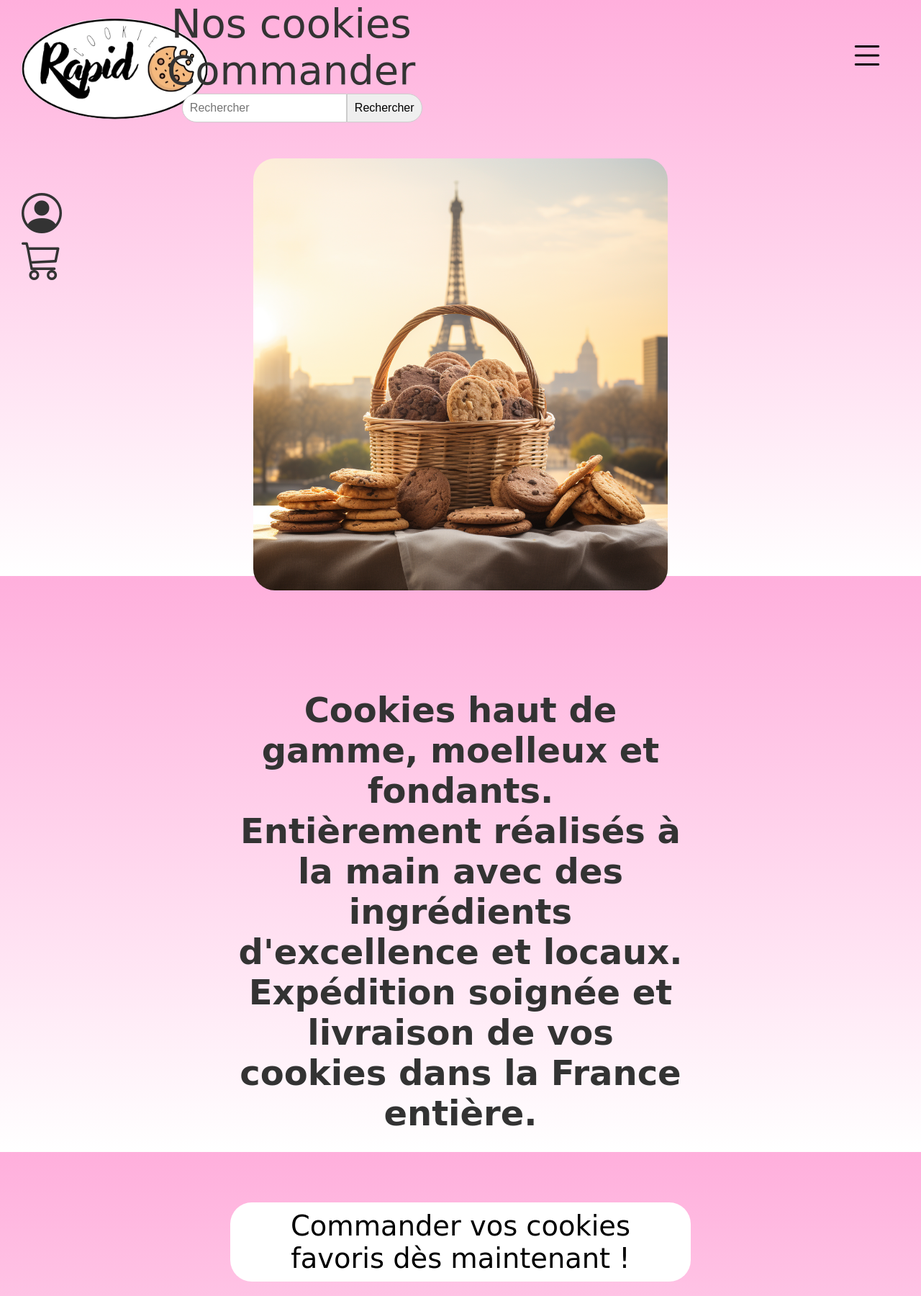
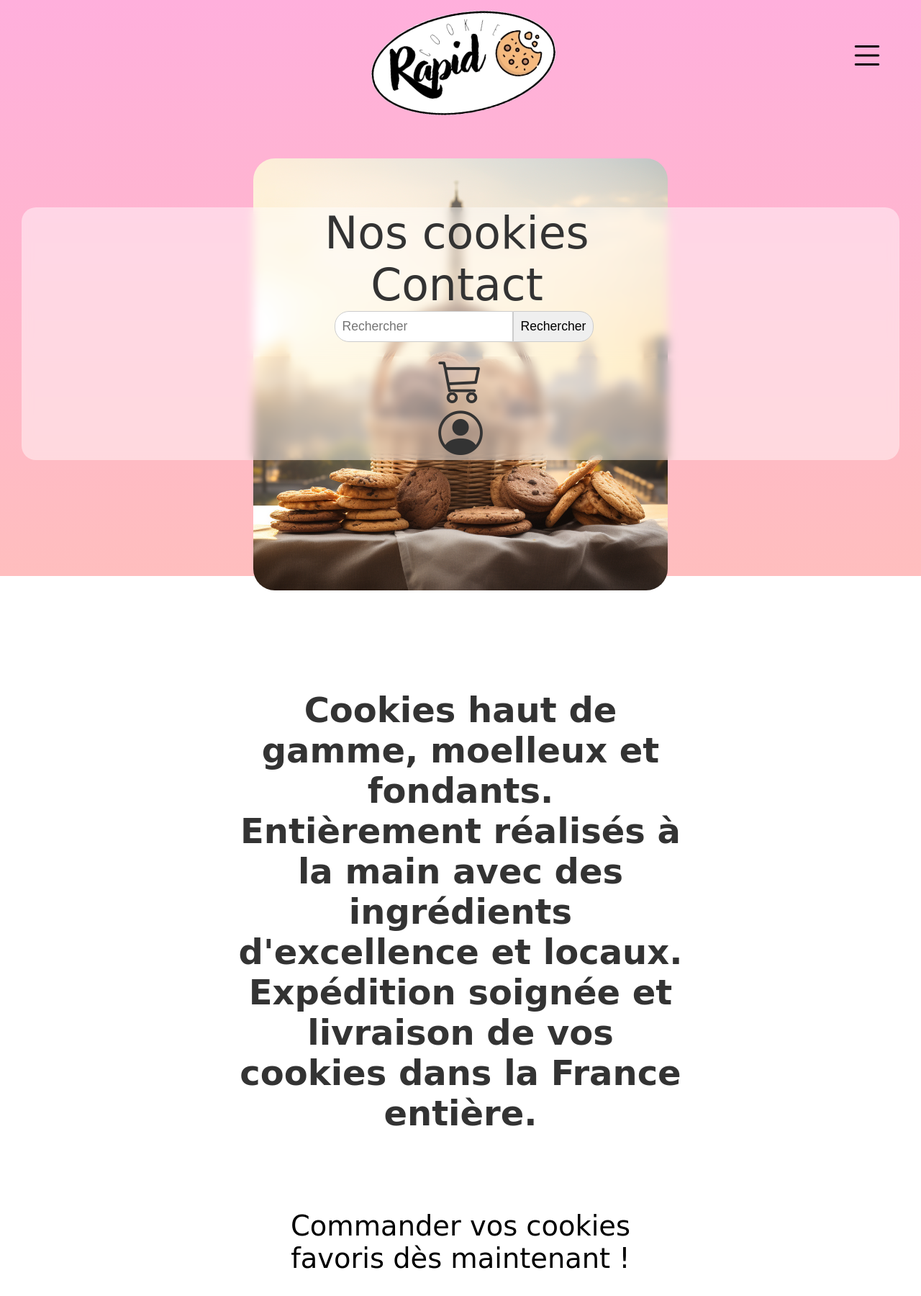
Before and after one commit to adelille982/rapidCookie_codegit, a PHP site: page / in a window 1280 px wide. Shown: the whole page at 72% size. Run offline with PHP 8.4, Linux system fonts and the light colour scheme; some web fonts are replaced.

Commit message:
edit navbar + index

```diff
--- a/header.php
+++ b/header.php
@@ -14,12 +14,11 @@
     <a href="index.php" class="navbar-brand">
       <img class="logo" src="./rapidCookieImages/Rapidcookielogotransparent.png" alt="RAPIDCOOKIE">
     </a>
-
-    <div class="nav-left">
+      <div class="nav-left" id="menu-left">
         <!-- Éléments à gauche -->
-      <ul>
+        <ul >
           <li id="cookie"><a href="nos_cookies.php">Nos cookies</a></li>
-        <li id = commander><a href="commander.php">Commander</a></li>
+          <li id=commander><a href="contact.php">Contact</a></li>
         </ul>
         <form class="search-form">
           <input type="text" placeholder="Rechercher">
@@ -27,10 +26,10 @@
         </form>
       </div>
 
-    <div class="nav-right">
+      <div class="nav-right" id="menu-right">
         <!-- Éléments à droite -->
-      <div class="user-menu">
-        <a><i class="bi bi-person-circle"></i></a>
+        <div class="user-menu" >
+        <a><i class="bi bi-person-circle icon-shift-right"></i></a>
           <div class="dropdown-menu">
             <a href="connexion.php"><strong>CONNEXION</strong></a>
             <a href="inscription.php"><strong>INSCRIPTION</strong></a>
@@ -42,6 +41,8 @@
       <i class="bi bi-list hamburger-icon" alt="menu-hamburger"></i>
   </nav>
   <script>
+    let isNavDisplayed = true;
+
     document.addEventListener('DOMContentLoaded', () => {
       const userMenu = document.querySelector('.user-menu');
       userMenu.addEventListener('click', (event) => {
@@ -56,8 +57,26 @@
           dropdown.style.display = 'none';
         }
       });
+
+      const hamburgerBtn = document.querySelector('.hamburger-icon');
+      hamburgerBtn.addEventListener('click', () => {
+        const navLeft = document.querySelector('.nav-left');
+        const navRight = document.querySelector('.nav-right');
+
+        if(isNavDisplayed) {
+          navLeft.classList.add('hidden');
+          navRight.classList.add('hidden');
+        } else {
+          navLeft.classList.remove('hidden');
+          navRight.classList.remove('hidden');
+        }
+
+        isNavDisplayed = !isNavDisplayed;
+
+      });
+
+
     });
   </script>
 </body>
-
 </html>
--- a/style.css
+++ b/style.css
@@ -10,6 +10,7 @@
 }
 
 .hamburger-icon {
+    z-index: 1000;
     display: none;
     position: absolute;
     top: 50px;
@@ -18,31 +19,101 @@
     cursor: pointer;
 }
 
-
-@media screen and (max-width: 1500px) {
+@media screen and (max-width: 1315px) {
     .hamburger-icon {
         display: block;
     }
-    .navbar > .nav-left {
-        top: 0;
-        left: 0;
-        position: absolute;
+
+    .logo {
+        margin-top: -170px;
+        margin-bottom: -15px;
+    }
+
+    .navbar {
+        display: flex;
         flex-direction: column;
+        align-items: center;
+        /* Centre horizontalement */
+        justify-content: center;
+        /* Centre verticalement */
+        max-width: 100%;
     }
-    .navbar > .nav-right {
-        margin-top: 450px;
-        position: absolute;
+
+    .nav-left,
+    .nav-right {
+        display: flex;
         flex-direction: column;
+        max-width: 100%;
+        text-align: center;
+        /* Occupe la largeur totale de la navbar */
+        font-size: 1.1em;
+        background-color: rgba(255, 255, 255, 0.452);
+        backdrop-filter: blur(7px);
+        z-index: 1000;
     }
+
+    .nav-left.hidden,
+    .nav-right.hidden {
+        display: none;
+    }
+
+    .nav-left {
+        display: flex;
+        /* Utilisez Flexbox pour le positionnement */
+        flex-direction: column;
+        /* Empile les éléments verticalement */
+        align-items: center;
+        /* Centre horizontalement les éléments à l'intérieur */
+        justify-content: center;
+        /* Centre verticalement les éléments à l'intérieur */
+        text-align: center;
+        /* Centre le texte des éléments à l'intérieur */
+        width: 100%;
+        /* Utilisez toute la largeur disponible */
+        margin: auto;
+        /* Centrage horizontal du conteneur lui-même */
+        border-radius: 20px 20px 0px 0px;
+    }
+
     .nav-left ul {
+        width: 100%;
+        /* Utilisez toute la largeur disponible */
         display: flex;
-        flex-wrap: wrap; /* Permet aux éléments de la liste de passer à la ligne */
-      }
+        /* Utilisez Flexbox pour le positionnement */
+        flex-direction: column;
+        /* Empile les éléments verticalement */
+        align-items: center;
+        /* Centre horizontalement les éléments de la liste */
+    }
 
-      .nav-left ul li {
-        width: 100%; /* Force chaque élément de la liste à occuper la largeur totale de la ligne */
-        text-align: center; /* Centre le texte dans chaque élément */
-      }
+    .nav-right {
+        display: flex;
+        /* Utilisez Flexbox pour le positionnement */
+        flex-direction: column-reverse;
+        /* Empile les éléments verticalement */
+        align-items: center;
+        /* Centre horizontalement les éléments à l'intérieur */
+        justify-content: center;
+        /* Centre verticalement les éléments à l'intérieur */
+        width: 100%;
+        /* Utilisez toute la largeur disponible */
+        margin: auto;
+        /* Centrage horizontal du conteneur lui-même */
+        border-radius: 0px 0px 20px 20px;
+    }
+
+    .icon-shift-right {
+        margin-left: 50px;
+        /* Déplace l'icône de 10 pixels vers la droite */
+    }
+
+    .search-form {
+        margin-bottom: 20px;
+        width: 100%;
+        /* Ajustez selon le besoin */
+        justify-content: center;
+        /* Centre le formulaire dans son conteneur */
+    }
 }
 
 .navbar {
@@ -58,6 +129,7 @@
     height: auto;
     margin-left: -70px;
     margin-right: -90px;
+    transform: rotate(-10deg) translateX(-5px);
 }
 
 .navbar a {
@@ -81,6 +153,7 @@
     display: flex;
     align-items: center;
     margin-left: 20px;
+    margin-right: 10px;
 }
 
 .search-form input,
@@ -107,7 +180,6 @@
 .nav-right a {
     display: flex;
     align-items: center;
-    margin-right: 20px;
     color: #333;
     text-decoration: none;
     transition: color 0.3s;
@@ -118,25 +190,40 @@
 }
 
 
-.nav-left ul, .nav-right .user-menu {
+.nav-left ul,
+.nav-right .user-menu {
     display: flex;
     margin: 0;
 }
 
-.nav-left li, .nav-right .user-menu {
+.nav-left li,
+.nav-right .user-menu {
     margin-right: 50px;
+    position: relative;
 }
 
 .dropdown-menu {
     display: none;
-    position: relative;
-    background-color: rgb(255, 87, 87)55, 255, 255;
-    width: 200px; /* Largeur fixe du menu déroulant */
+    position: absolute;
+    top: 72px;
+    right: -90px;
+    /* Hauteur de l'icône plus un peu de marge */
+    /* Centrage par rapport à l'icône */
+    background-color: rgba(255, 255, 255, 0.452);
+    box-shadow: 0 1px 8px rgba(0, 0, 0, 0.2);
+    backdrop-filter: blur(15px);
+    border-radius: 20px 20px 20px 20px;
+    width: 240px;
+    /* Largeur fixe du menu déroulant */
+    /* Décale le menu vers la gauche de sa propre largeur */
+    z-index: 1000;
 }
 
 .dropdown-menu a {
-    padding: 8px 15px; /* Ajustez le padding pour réduire la taille globale des liens */
-    font-size: 1.5em; /* Taille de police spécifique pour les liens */
+    padding: 8px 15px;
+    /* Ajustez le padding pour réduire la taille globale des liens */
+    font-size: 1.5em;
+    /* Taille de police spécifique pour les liens */
 }
 
 .user-menu:hover .dropdown-menu {
@@ -189,7 +276,8 @@
 .header-image {
     margin-top: auto;
     margin-left: auto;
-    height: auto; /* Garder les proportions */
+    height: auto;
+    /* Garder les proportions */
     box-shadow: 0 4px 8px rgba(0, 0, 0, 0.1);
 }
 
@@ -246,10 +334,11 @@ html {
 }
 
 body {
+    max-width: 100%;
     margin: 0;
     padding: 0;
     font-family: 'Ephesis', cursive;
-    background: linear-gradient(to bottom, #ffafdc 0%, #ffffff 100%);
+    background: linear-gradient(to bottom, #ffafdc 0%, #ffbebe 100%) no-repeat;
     min-height: 100%;
     padding-top: 60px;
 }
```
Lines whose indentation alone changed are shown as unchanged.
